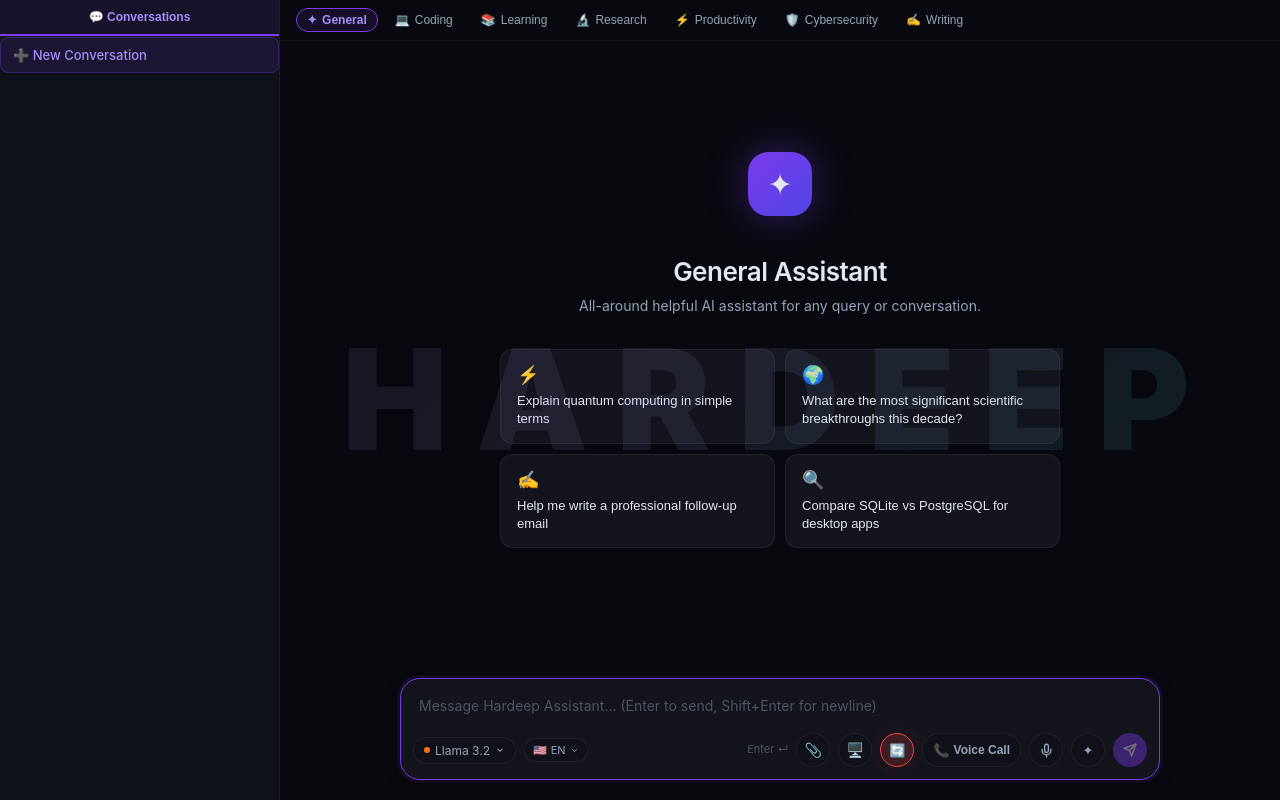
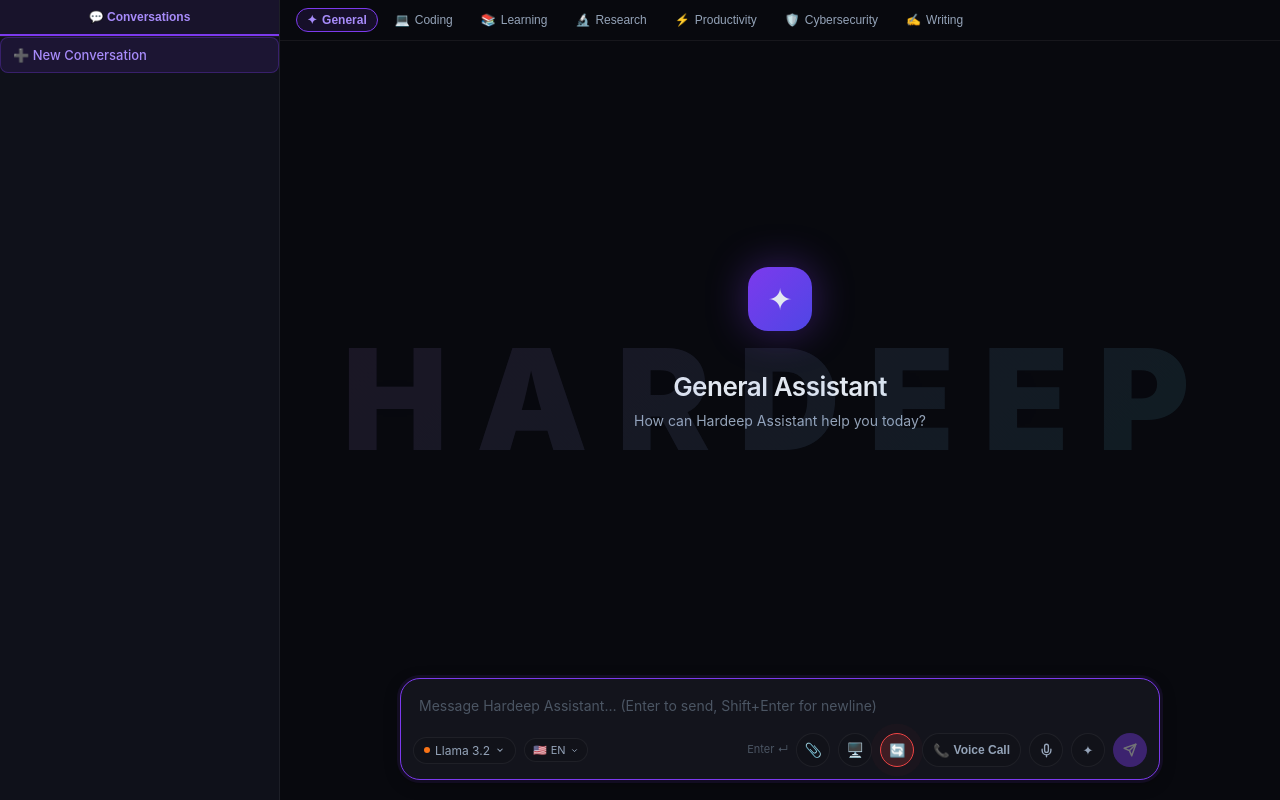
Before and after one commit to hardeep022/Hardeep-assistant, a React (Vite) app: page / in a window 1280 px wide. Built offline with nearby package versions, Linux system fonts and the light colour scheme.

Commit message:
Remove pre-showing conversation suggestion cards from center empty state

```diff
--- a/src/components/ChatView.tsx
+++ b/src/components/ChatView.tsx
@@ -676,20 +676,8 @@ export function ChatView({ onAgentPrompt }: ChatViewProps = {}) {
           <div>
             <p className="empty-heading">{currentModeConfig.name} {t('assistant')}</p>
             <p className="empty-sub">
-              {currentModeConfig.description}
+              How can Hardeep Assistant help you today?
             </p>
-          </div>
-          <div className="suggestions-grid">
-            {suggestions.map(s => (
-              <button
-                key={s.text}
-                className="suggestion-card"
-                onClick={() => handleSuggestion(s.text)}
-              >
-                <span className="suggestion-icon">{s.icon}</span>
-                <span className="suggestion-text">{s.text}</span>
-              </button>
-            ))}
           </div>
         </div>
       ) : (
```
